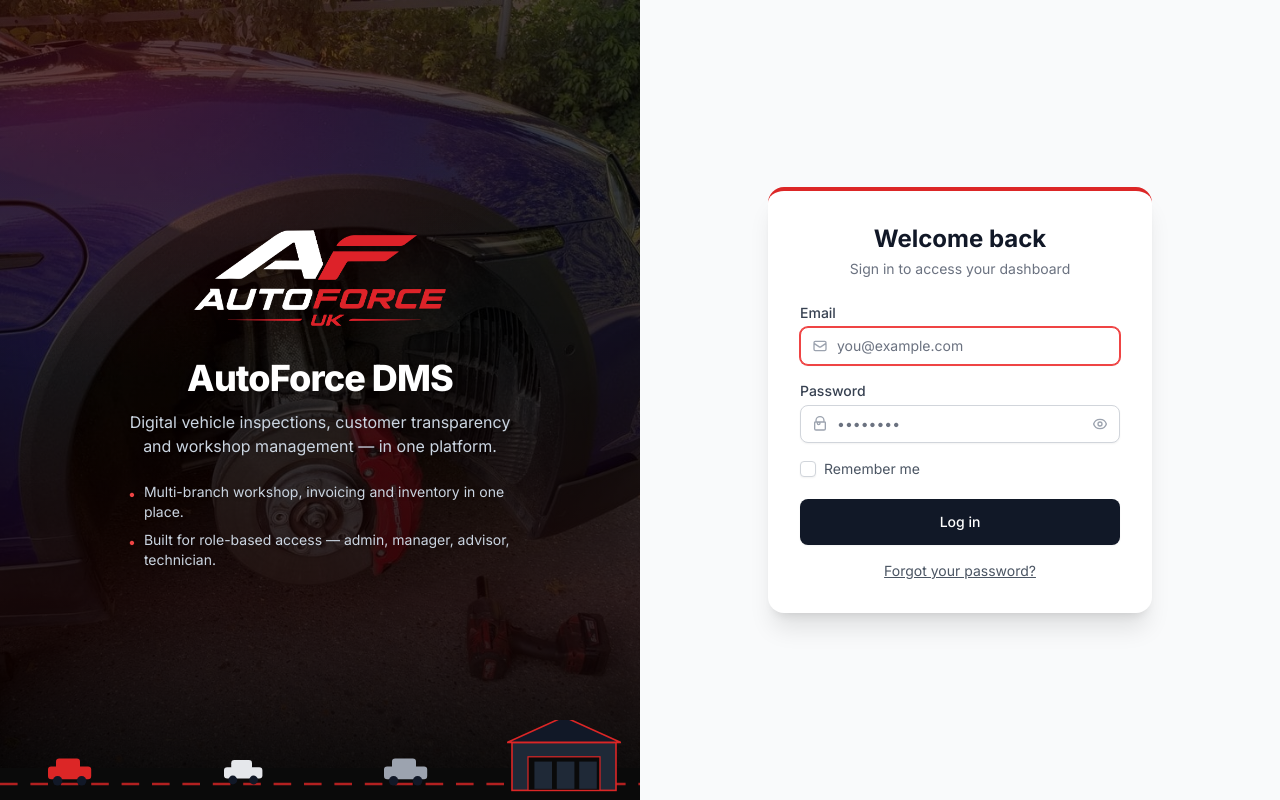
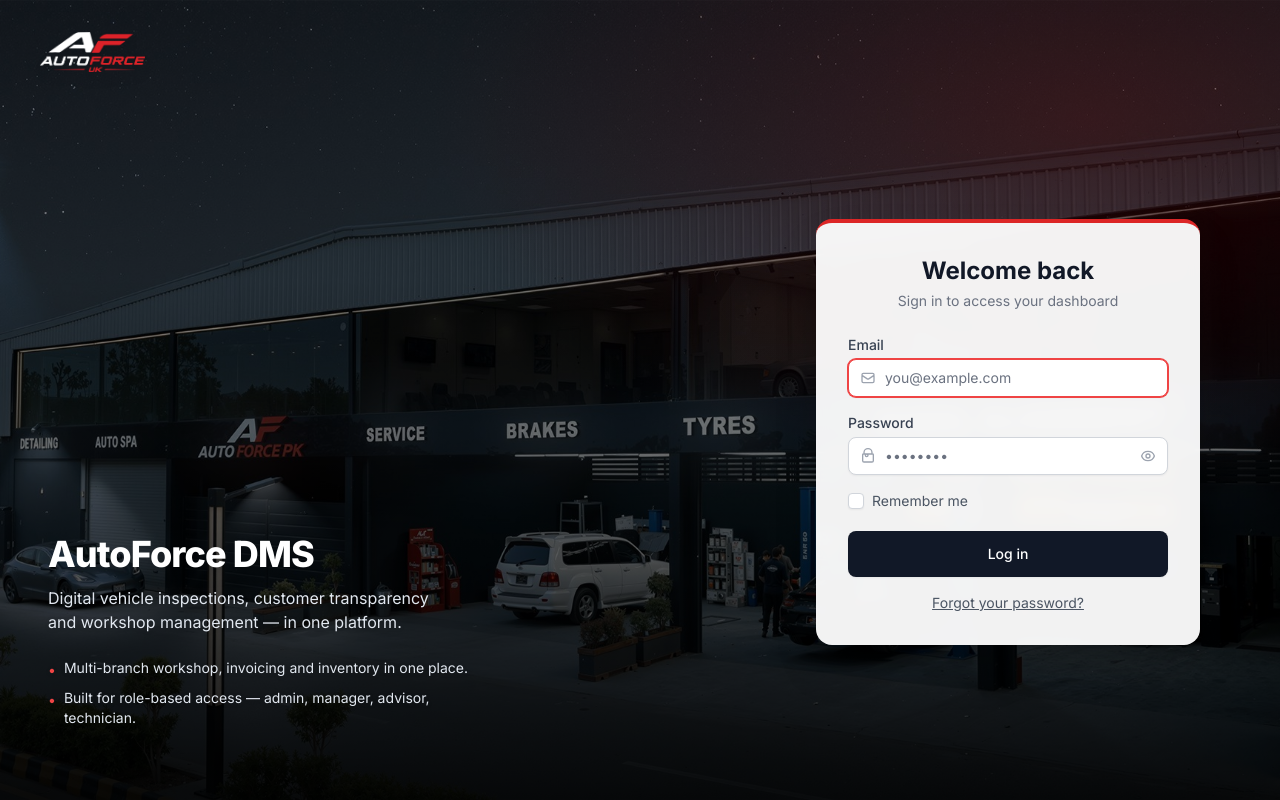
Before and after one commit to bilalfarooq000/autoforce, a Laravel app: page /login in a window 1280 px wide. Run offline with Laravel 12, Linux system fonts and the light colour scheme; style sheets or scripts are compiled from the project's sources; parts of the project's set-up code (start-up, migrations or seed data) failed here and were passed over.

Commit message:
Make login page background full-screen with real AutoForce PK garage photo
Replaces the half-screen panel and hand-drawn car/garage SVG with the
actual garage storefront photo (night shot) as a full-bleed background,
login card floating on top.

Co-Authored-By: Claude Sonnet 5 <noreply@anthropic.com>

```diff
--- a/resources/views/layouts/guest.blade.php
+++ b/resources/views/layouts/guest.blade.php
@@ -16,80 +16,34 @@
         @vite(['resources/css/app.css', 'resources/js/app.js'])
     </head>
     <body class="font-sans text-gray-900 antialiased">
-        <div class="min-h-screen flex">
+        <div class="relative min-h-screen w-full overflow-hidden bg-black">
+            <!-- Full-screen branding photo -->
+            <img src="{{ asset('images/login-bg-garage.jpg') }}" alt="" class="absolute inset-0 w-full h-full object-cover">
+            <div class="absolute inset-0" style="background: linear-gradient(180deg, rgba(0,0,0,.55) 0%, rgba(0,0,0,.45) 35%, rgba(0,0,0,.65) 70%, rgba(0,0,0,.9) 100%);"></div>
+            <div class="absolute inset-0" style="background: radial-gradient(1100px 600px at 85% 15%, rgba(200,0,0,.16) 0%, transparent 60%);"></div>
 
-            <!-- Branding panel -->
-            <div class="hidden lg:flex lg:w-1/2 relative overflow-hidden items-center justify-center bg-black">
-                <img src="{{ asset('images/login-bg-car.jpg') }}" alt="" class="absolute inset-0 w-full h-full object-cover opacity-60">
-                <div class="absolute inset-0" style="background: linear-gradient(180deg, rgba(0,0,0,.55) 0%, rgba(0,0,0,.55) 40%, rgba(20,0,0,.75) 75%, rgba(0,0,0,.92) 100%);"></div>
-                <div class="absolute inset-0" style="background: radial-gradient(900px 500px at 15% 10%, rgba(200,0,0,.18) 0%, transparent 60%);"></div>
+            <!-- Top brand strip -->
+            <div class="relative z-10 px-6 sm:px-10 pt-8">
+                <img src="{{ asset('images/autoforce-logo-white.png') }}" alt="AutoForce" class="h-10 w-auto drop-shadow-lg">
+            </div>
 
-                <div class="relative z-10 text-center px-12">
-                    <img src="{{ asset('images/autoforce-logo-white.png') }}" alt="AutoForce" class="h-24 w-auto mx-auto mb-8 drop-shadow-lg">
-                    <h1 class="text-4xl font-extrabold text-white tracking-tight drop-shadow">AutoForce DMS</h1>
-                    <p class="text-base text-slate-300 mt-3 max-w-sm mx-auto drop-shadow">Digital vehicle inspections, customer transparency and workshop management — in one platform.</p>
-
-                    <ul class="mt-6 space-y-2 text-left max-w-sm mx-auto">
-                        <li class="flex items-start gap-2 text-sm text-slate-300 drop-shadow">
+            <div class="relative z-10 min-h-[calc(100vh-5rem)] flex items-center justify-center lg:justify-end px-6 sm:px-10 lg:pr-20 py-10">
+                <div class="hidden lg:block absolute left-12 bottom-16 max-w-md text-left">
+                    <h1 class="text-4xl font-extrabold text-white tracking-tight drop-shadow-lg">AutoForce DMS</h1>
+                    <p class="text-base text-slate-200 mt-3 max-w-sm drop-shadow">Digital vehicle inspections, customer transparency and workshop management — in one platform.</p>
+                    <ul class="mt-6 space-y-2 text-left">
+                        <li class="flex items-start gap-2 text-sm text-slate-200 drop-shadow">
                             <span class="text-red-500 mt-0.5">&bull;</span>
                             <span>Multi-branch workshop, invoicing and inventory in one place.</span>
                         </li>
-                        <li class="flex items-start gap-2 text-sm text-slate-300 drop-shadow">
+                        <li class="flex items-start gap-2 text-sm text-slate-200 drop-shadow">
                             <span class="text-red-500 mt-0.5">&bull;</span>
                             <span>Built for role-based access — admin, manager, advisor, technician.</span>
                         </li>
                     </ul>
                 </div>
 
-                <!-- Cars pulling into the garage -->
-                <svg class="absolute bottom-0 left-0 w-full h-20 z-10" viewBox="0 0 800 110" preserveAspectRatio="xMidYMax slice" xmlns="http://www.w3.org/2000/svg">
-                    <rect x="0" y="70" width="800" height="40" fill="#0a0a0a" />
-                    <line x1="0" y1="90" x2="800" y2="90" stroke="#dc2626" stroke-width="3" stroke-dasharray="22 16" opacity="0.8" />
-
-                    <!-- Garage -->
-                    <g transform="translate(640,28)">
-                        <rect x="0" y="10" width="130" height="60" fill="#1f2937" stroke="#dc2626" stroke-width="2"/>
-                        <polygon points="-6,10 65,-22 136,10" fill="#111827" stroke="#dc2626" stroke-width="2"/>
-                        <rect x="20" y="28" width="90" height="42" fill="#0a0a0a" stroke="#dc2626" stroke-width="1.5"/>
-                        <rect x="28" y="34" width="22" height="34" fill="#1f2937"/>
-                        <rect x="56" y="34" width="22" height="34" fill="#1f2937"/>
-                        <rect x="84" y="34" width="22" height="34" fill="#1f2937"/>
-                    </g>
-
-                    <!-- Car 1 -->
-                    <g transform="translate(60,58)">
-                        <rect x="0" y="10" width="54" height="16" rx="4" fill="#dc2626"/>
-                        <rect x="10" y="0" width="30" height="14" rx="4" fill="#dc2626"/>
-                        <circle cx="12" cy="28" r="6" fill="#111827"/>
-                        <circle cx="42" cy="28" r="6" fill="#111827"/>
-                    </g>
-
-                    <!-- Car 2 -->
-                    <g transform="translate(280,60)">
-                        <rect x="0" y="9" width="48" height="14" rx="4" fill="#e5e7eb"/>
-                        <rect x="9" y="0" width="26" height="12" rx="4" fill="#e5e7eb"/>
-                        <circle cx="11" cy="25" r="5.5" fill="#111827"/>
-                        <circle cx="37" cy="25" r="5.5" fill="#111827"/>
-                    </g>
-
-                    <!-- Car 3, closer to the garage -->
-                    <g transform="translate(480,58)">
-                        <rect x="0" y="10" width="54" height="16" rx="4" fill="#9ca3af"/>
-                        <rect x="10" y="0" width="30" height="14" rx="4" fill="#9ca3af"/>
-                        <circle cx="12" cy="28" r="6" fill="#111827"/>
-                        <circle cx="42" cy="28" r="6" fill="#111827"/>
-                    </g>
-                </svg>
-            </div>
-
-            <!-- Form panel -->
-            <div class="w-full lg:w-1/2 flex flex-col items-center justify-center px-6 py-12 bg-gray-50">
-                <div class="lg:hidden mb-8 text-center">
-                    <img src="{{ asset('images/autoforce-logo-dark.png') }}" alt="AutoForce" class="h-16 w-auto mx-auto">
-                    <p class="text-sm text-gray-500 mt-2 font-semibold tracking-wide uppercase">AutoForce DMS</p>
-                </div>
-
-                <div class="w-full max-w-sm bg-white shadow-xl rounded-2xl border-t-4 border-red-600 px-8 py-8">
+                <div class="w-full max-w-sm bg-white/95 backdrop-blur shadow-2xl rounded-2xl border-t-4 border-red-600 px-8 py-8">
                     {{ $slot }}
                 </div>
             </div>
```
Also changed, not shown: public/images/login-bg-garage.jpg (added).
